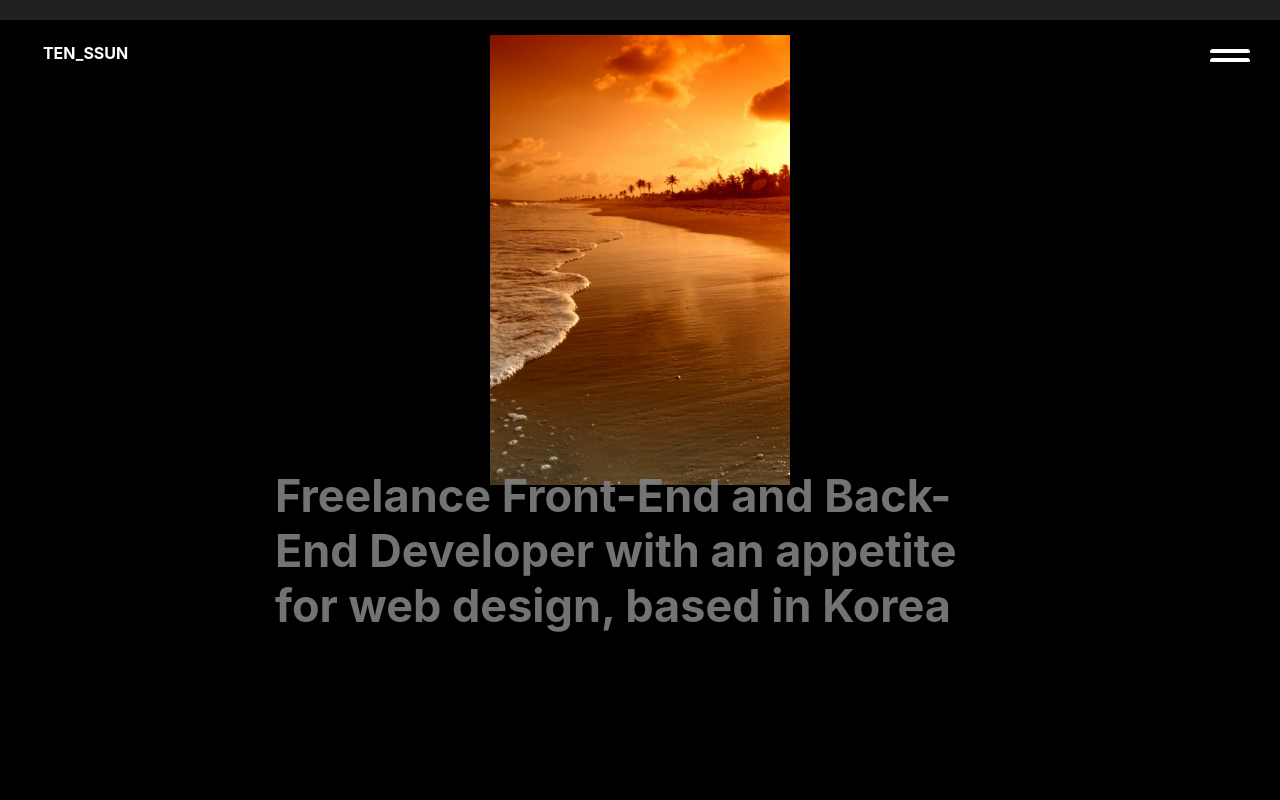
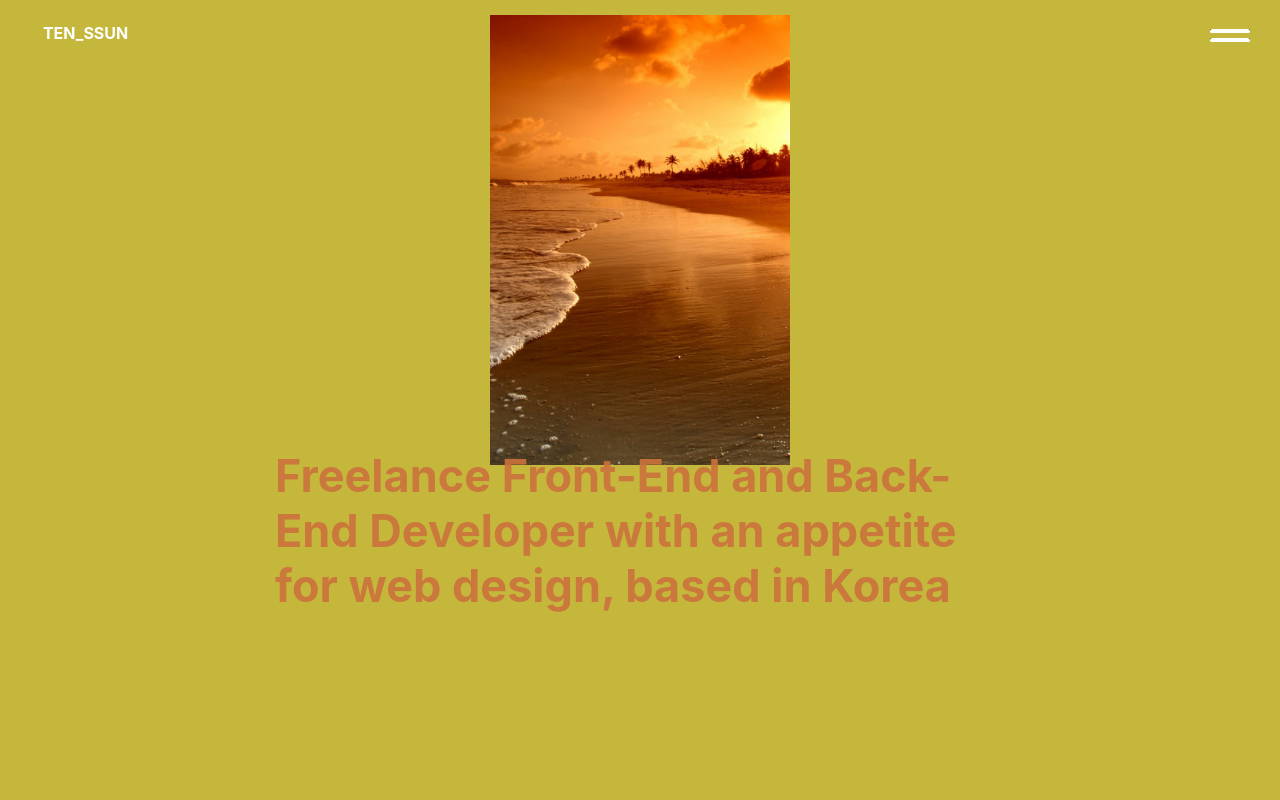
Before and after one commit to TEN-SSUN/portfolio, a React (Create React App) app in the folder ver1/my-profile/: page /work in a window 1280 px wide. Shown: the top 800 px of the page. Built offline with nearby package versions, Linux system fonts and the light colour scheme.

Commit message:
work concept

```diff
--- a/ver1/my-profile/src/component/About.js
+++ b/ver1/my-profile/src/component/About.js
@@ -14,6 +14,7 @@ const MainTextDivision2 = styled.div`
     top : ${props => props.browserHeight}px;
     width : ${props => props.browserWidth}px;
     height : ${props => props.browserHeight}px;
+    background-color:white;
 `;
 
 const MainText = styled.p`
--- a/ver1/my-profile/src/component/MainPage.js
+++ b/ver1/my-profile/src/component/MainPage.js
@@ -32,9 +32,9 @@ const MainImage = styled.img`
     height : 100%;
     object-fit : scale-down;
     overflow: hidden;
-    transition : transform ease 0.3s;
+    transition : transform ease 0.5s;
     &:hover {
-         transform: scale(1.15);
+         transform: scale(1.05);
       }
 `;
 
--- a/ver1/my-profile/src/component/Work.js
+++ b/ver1/my-profile/src/component/Work.js
@@ -3,15 +3,29 @@ import styled from "styled-components";
 import { useLocation } from 'react-router-dom';
 import sunset from '../img/sunset2.jpg';
 
+const WorkFullDivision = styled.div`
+    position : absolute;
+    width : ${props => props.browserWidth}px;
+    height : ${props => props.browserHeight*3}px;
+    background-color:${props => props.worksMainColor};
+    transition : all ease 0.2s;
+`;
+
 const MainTextDivision = styled.div`
     position : absolute;
+    top : ${props => props.browserHeight*0}px;
     width : ${props => props.browserWidth}px;
     height : ${props => props.browserHeight}px;
-    background-color:black;
 `;
 const MainTextDivision2 = styled.div`
     position : absolute;
-    top : ${props => props.browserHeight}px;
+    top : ${props => props.browserHeight*1}px;
+    width : ${props => props.browserWidth}px;
+    height : ${props => props.browserHeight}px;
+`;
+const MainTextDivision3 = styled.div`
+    position : absolute;
+    top : ${props => props.browserHeight*2}px;
     width : ${props => props.browserWidth}px;
     height : ${props => props.browserHeight}px;
 `;
@@ -32,7 +46,7 @@ const MainText = styled.p`
 
 const SubText = styled.p`
     position : relative;
-    color : gray;
+    color : #CC723D;
     font-weight : bold;
     font-size : 45px;
     margin : 10px;
@@ -55,6 +69,7 @@ const MainImageDiv = styled.div`
     overflow: hidden;
     padding:0px;
     margin:0px;
+    cursor: pointer;
     &:after{
         content:"";
         width: 1px;
@@ -116,6 +131,7 @@ function Contact()
 {
     const [browserWidth, setBrowserWidth] = useState(document.documentElement.clientWidth);
     const [browserHeight, setBrowserHeight] = useState(document.documentElement.clientHeight);
+    const [worksMainColor, setWorksMainColor] = useState("#C4B73B");
 
     const location = useLocation();
     console.log(location);
@@ -125,12 +141,32 @@ function Contact()
         setBrowserHeight(document.documentElement.clientHeight);
     }, []);
 
+    const handleScrollMove = useCallback(event => {
+        console.log((700>=window.pageYOffset)+" | "+((Number(browserHeight*0)+Number(700))<Number(window.pageYOffset))+" | "+ ((Number(browserHeight*1)+Number(700))<Number(window.pageYOffset)));
+
+        if((Number(browserHeight*1)+Number(700))<Number(window.pageYOffset))
+        {
+            setWorksMainColor("#C4003B");
+        }
+        else if((Number(browserHeight*0)+Number(700))<Number(window.pageYOffset))
+        {
+            setWorksMainColor("#00B73B");
+        }
+        else if(700>=window.pageYOffset)
+        {
+            setWorksMainColor("#C4B73B");
+        }
+
+    }, []);
+
     useEffect(() => {
         window.addEventListener('resize', handleWindowResize);
+        window.addEventListener('scroll', handleScrollMove);
     },[handleWindowResize])
 
     return (
-        <Fragment>0.
+        <Fragment>
+            <WorkFullDivision id="WorkFullDivision" browserWidth={browserWidth} browserHeight={browserHeight} worksMainColor={worksMainColor}>
                 <MainTextDivision id="MainTextDivision" browserWidth={browserWidth} browserHeight={browserHeight}>
                     <MainImageDiv><MainImage src={sunset} /></MainImageDiv>
                     <MainText id="mainTitle"></MainText>
@@ -139,6 +175,10 @@ function Contact()
                 <MainTextDivision2 id="MainTextDivision2" browserWidth={browserWidth} browserHeight={browserHeight}>
                     <SubText>Freelance Front-End and Back-End Developer with an appetite for web design, based in <span style={{fontColor:"red"}}>Korea</span></SubText>
                 </MainTextDivision2>
+                <MainTextDivision3 id="MainTextDivision3" browserWidth={browserWidth} browserHeight={browserHeight}>
+                    <SubText>Freelance Front-End and Back-End Developer with an appetite for web design, based in <span style={{fontColor:"red"}}>Korea</span></SubText>
+                </MainTextDivision3>
+            </WorkFullDivision>
         </Fragment>
     );
   }
```
Lines whose indentation alone changed are shown as unchanged.
